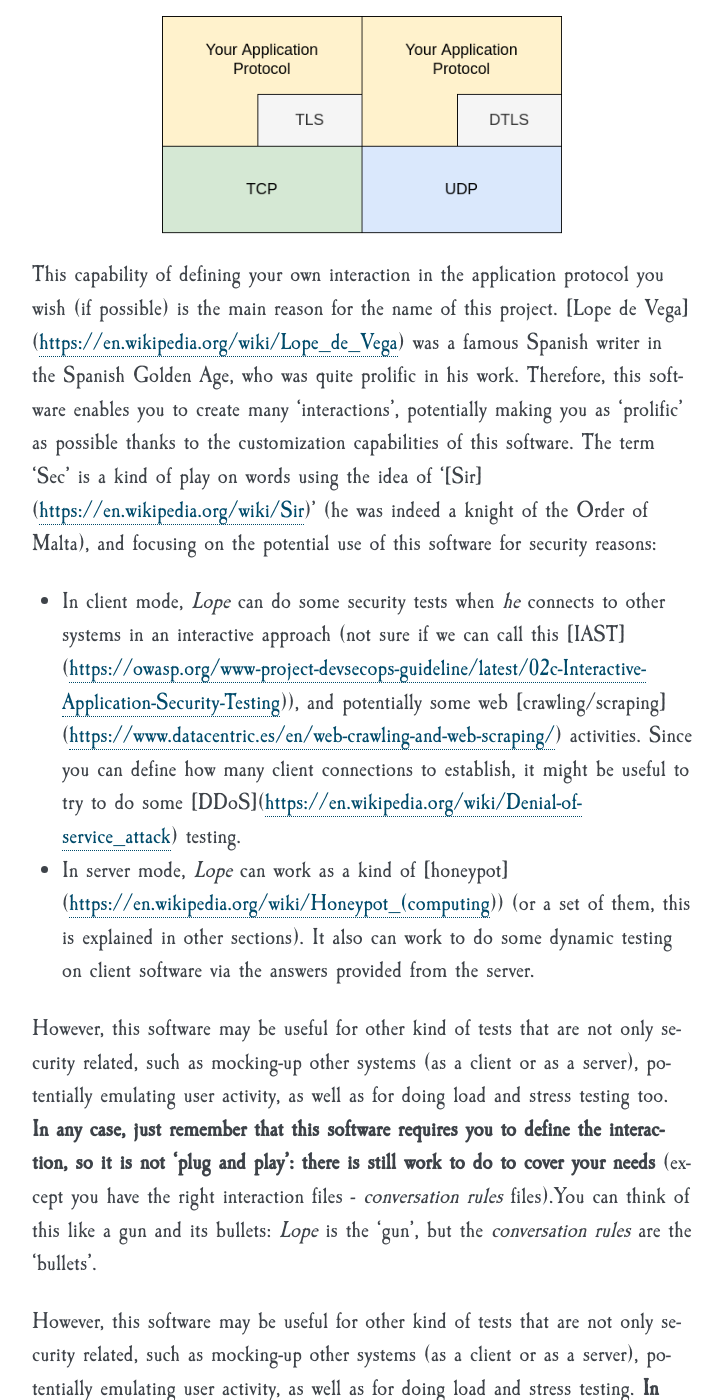
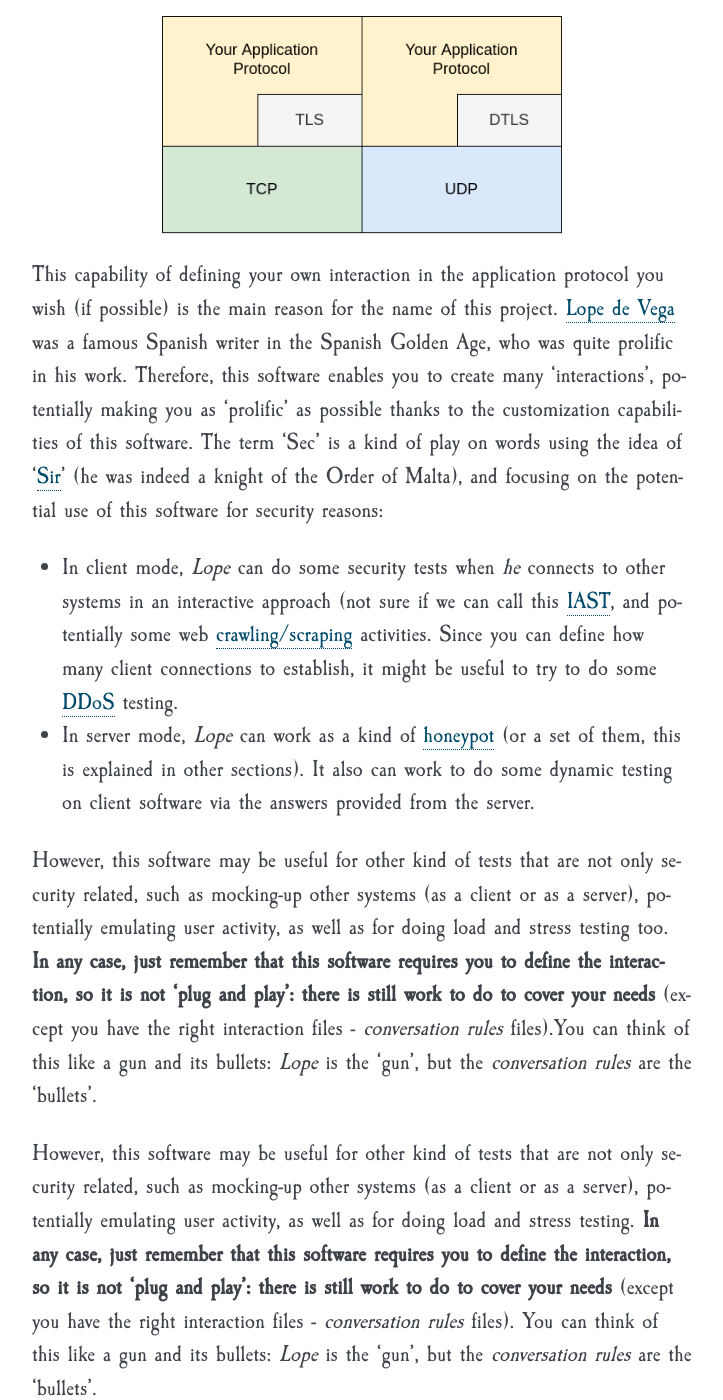
Before and after one commit to 4LB3R70D/SecLopeDeVega-Docs, a Sphinx documentation site: the page built from docs/source/content/intro.rst, in a window 1280 px wide and 1400 px high, scrolled down 1072 px. Shown: the whole window, without its empty margins (388-1111 px from the left). Built offline with Sphinx 7.4.7, drawn with Linux system fonts in a browser that asks for light colours.

Commit message:
intro format corrected

```diff
--- a/docs/source/content/intro.rst
+++ b/docs/source/content/intro.rst
@@ -29,17 +29,17 @@ In the following image you can see the protocol layer capabilities of *Lope*:
    :align: center
 
 This capability of defining your own interaction in the application protocol you wish (if possible) is the main reason for the name of this project.
-[Lope de Vega](https://en.wikipedia.org/wiki/Lope_de_Vega) was a famous Spanish writer in the Spanish Golden Age, who was quite prolific in his work.
+`Lope de Vega <https://en.wikipedia.org/wiki/Lope_de_Vega>`_ was a famous Spanish writer in the Spanish Golden Age, who was quite prolific in his work.
 Therefore, this software enables you to create many 'interactions', potentially making you as 'prolific' as possible thanks to the customization capabilities of this software.
-The term 'Sec' is a kind of play on words using the idea of '[Sir](https://en.wikipedia.org/wiki/Sir)' (he was indeed a knight of the Order of Malta),
+The term 'Sec' is a kind of play on words using the idea of '`Sir <https://en.wikipedia.org/wiki/Sir>`_' (he was indeed a knight of the Order of Malta),
 and focusing on the potential use of this software for security reasons:
 
 - In client mode, *Lope* can do some security tests when *he* connects to other systems in an interactive approach
-  (not sure if we can call this [IAST](https://owasp.org/www-project-devsecops-guideline/latest/02c-Interactive-Application-Security-Testing)), and potentially some web
-  [crawling/scraping](https://www.datacentric.es/en/web-crawling-and-web-scraping/) activities. Since you can define how many client connections to establish, it might be
-  useful to try to do some [DDoS](https://en.wikipedia.org/wiki/Denial-of-service_attack) testing.
+  (not sure if we can call this `IAST <https://owasp.org/www-project-devsecops-guideline/latest/02c-Interactive-Application-Security-Testing>`_, and potentially some web
+  `crawling/scraping <https://www.datacentric.es/en/web-crawling-and-web-scraping/>`_ activities. Since you can define how many client connections to establish, it might be
+  useful to try to do some `DDoS <https://en.wikipedia.org/wiki/Denial-of-service_attack>`_  testing.
 
-- In server mode, *Lope* can work as a kind of [honeypot](https://en.wikipedia.org/wiki/Honeypot_(computing)) (or a set of them, this is explained in other sections).
+- In server mode, *Lope* can work as a kind of `honeypot <https://en.wikipedia.org/wiki/Honeypot_(computing)>`_ (or a set of them, this is explained in other sections).
   It also can work to do some dynamic testing on client software via the answers provided from the server.
 
 However, this software may be useful for other kind of tests that are not only security related, such as mocking-up other systems (as a client or as a server),
```
Also changed, not shown: README.md (line endings or trailing spaces), 5 other files.
